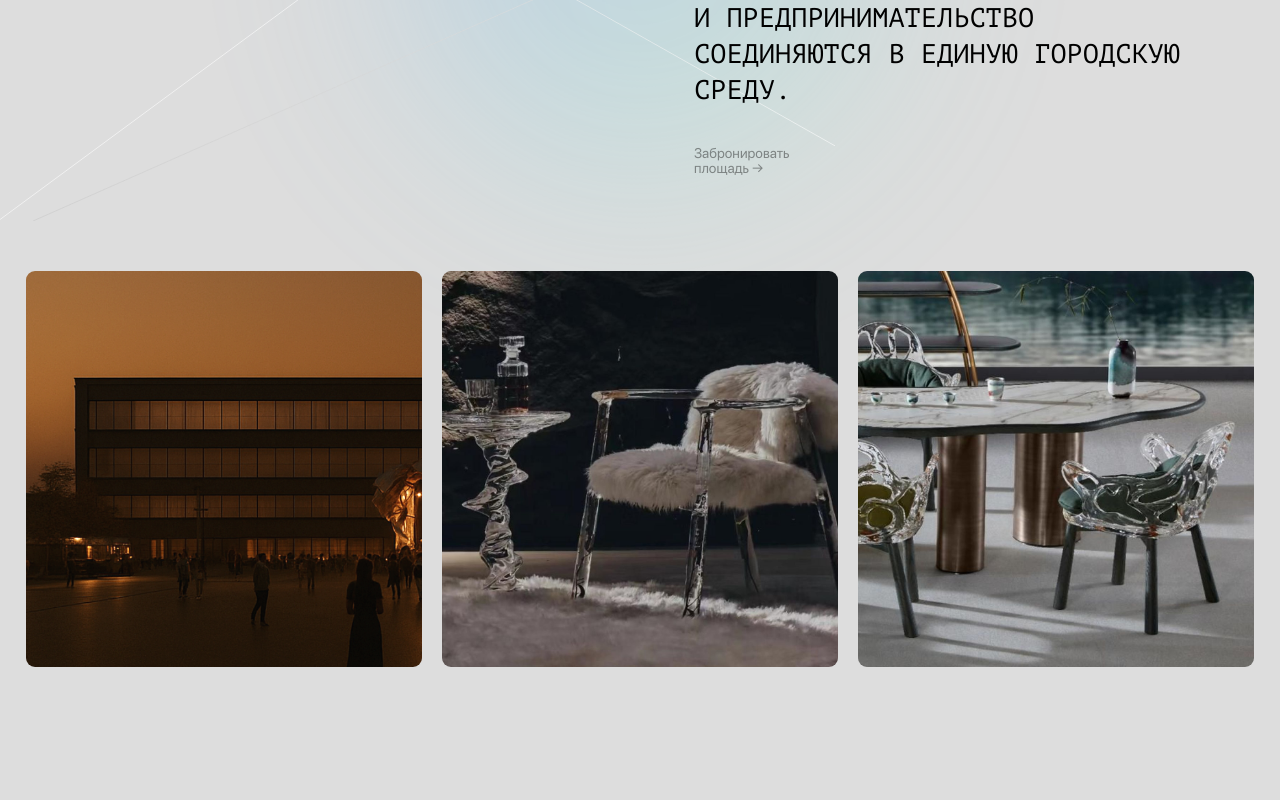
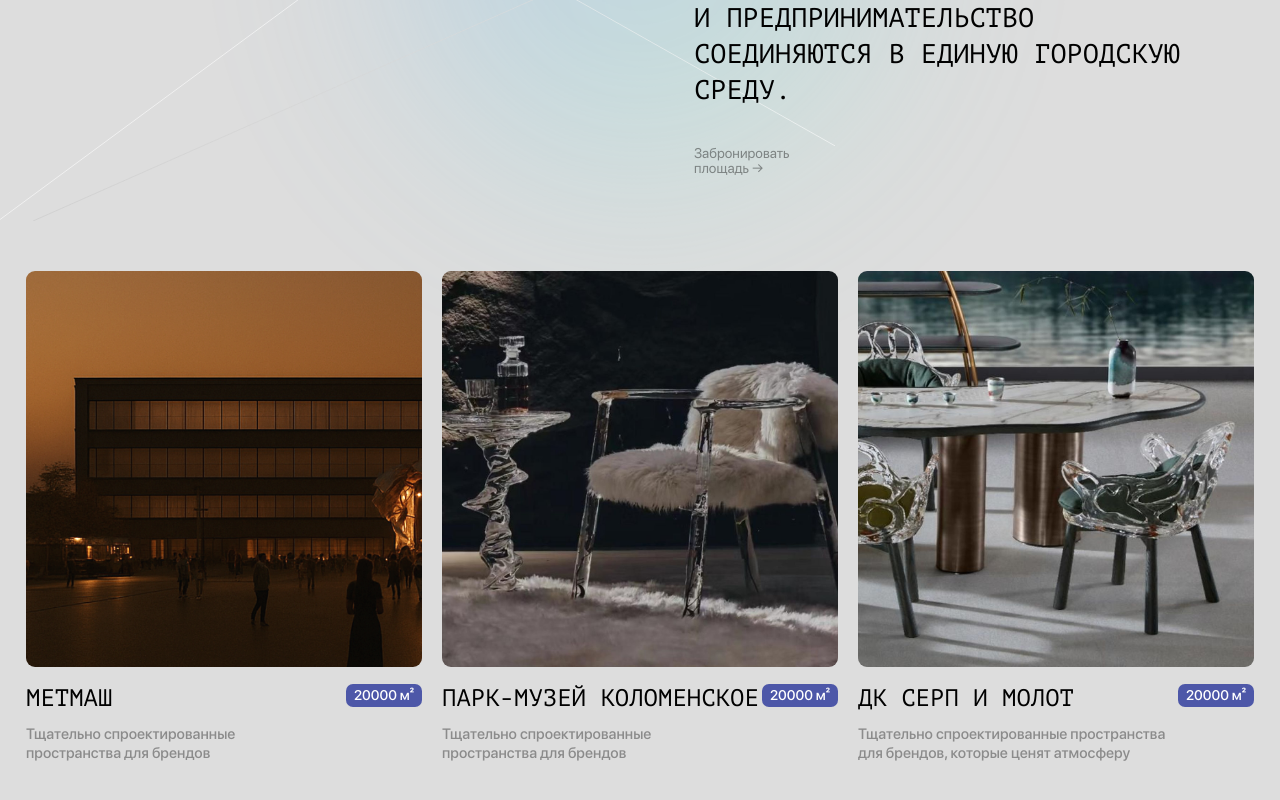
Before and after one commit to Imba-Sharik/nedvizka, a Next.js app: page / in a window 1280 px wide. Shown: the part 436-1236 px from the top of the page. Before the commit the page ends 1103 px from the top, so only its background shows below. Built offline with nearby package versions, Linux system fonts and the light colour scheme.

Commit message:
refactor: migrate hero and cards styles to Tailwind

```diff
--- a/src/app/globals.css
+++ b/src/app/globals.css
@@ -160,50 +160,7 @@ html::-webkit-scrollbar {
   border-radius: 50%;
 }
 
-.hero-content {
-  position: relative;
-  z-index: 20;
-  margin-top: 190px;
-}
 
-.hero-text {
-  color: rgba(0, 0, 0, 1);
-  font-family: var(--font-pt-mono);
-  font-size: 27px;
-  line-height: 36px;
-  font-weight: 500;
-  text-transform: uppercase;
-  white-space: pre-wrap;
-}
-
-@media (min-width: 1024px) {
-  .hero-text {
-    white-space: pre;
-  }
-}
-
-.hero-cta {
-  display: block;
-  margin-top: 38px;
-  opacity: 0.4;
-  color: rgba(0, 0, 0, 1);
-  font-family: var(--font-sf-pro-display);
-  font-size: 14px;
-  line-height: 15px;
-  font-weight: 400;
-  text-decoration: none;
-  white-space: pre;
-}
-
-@media (min-width: 1024px) {
-  .hero-content {
-    position: absolute;
-    top: max(18.96vw, 364px);
-    right: 7.8125vw;
-    width: auto;
-    margin-top: 0;
-  }
-}
 
 @layer base {
   * {
--- a/src/widgets/Cards/ui/Cards.tsx
+++ b/src/widgets/Cards/ui/Cards.tsx
@@ -1,35 +1,73 @@
 import Image from "next/image";
 import { Container } from "@/shared/ui";
 
-const images = [
-  { src: "/images/Mask3.png", alt: "ДК Серп и Молот" },
-  { src: "/images/Mask2.png", alt: "Парк-музей Коломенское" },
-  { src: "/images/Mask.png", alt: "Метмаш" },
+const cards = [
+  {
+    src: "/images/Mask3.png",
+    alt: "Метмаш",
+    name: "МЕТМАШ",
+    area: "20000 м²",
+    description: "Тщательно спроектированные пространства для брендов",
+    descriptionWidth: 247,
+  },
+  {
+    src: "/images/Mask2.png",
+    alt: "Парк-музей Коломенское",
+    name: "ПАРК-МУЗЕЙ КОЛОМЕНСКОЕ",
+    area: "20000 м²",
+    description: "Тщательно спроектированные пространства для брендов",
+    descriptionWidth: 247,
+  },
+  {
+    src: "/images/Mask.png",
+    alt: "ДК Серп и Молот",
+    name: "ДК СЕРП И МОЛОТ",
+    area: "20000 м²",
+    description: "Тщательно спроектированные пространства для брендов, которые ценят атмосферу",
+    descriptionWidth: 367,
+  },
 ];
 
 export function Cards() {
   return (
-    <Container className="relative z-20">
+    <Container className="relative z-20 pb-20 lg:pb-32">
       <div className="flex flex-col gap-5 lg:flex-row">
-        {images.map((img) => (
+        {cards.map((card) => (
+          <div key={card.src} style={{ flex: 1 }}>
+            {/* Image */}
             <div
-            key={img.src}
-            style={{
-              flex: 1,
-              aspectRatio: "1 / 1",
-              borderRadius: "9px",
-              backgroundColor: "rgba(216, 216, 216, 1)",
-              overflow: "hidden",
-              position: "relative",
-            }}
+              className="relative overflow-hidden rounded-[9px] bg-[rgba(216,216,216,1)]"
+              style={{ aspectRatio: "1 / 1" }}
             >
               <Image
-              src={img.src}
-              alt={img.alt}
+                src={card.src}
+                alt={card.alt}
                 fill
                 unoptimized
                 style={{ objectFit: "cover" }}
               />
+            </div>
+
+            {/* Meta row */}
+            <div className="flex items-start justify-between mt-4.25">
+              {/* Title + description */}
+              <div>
+                <span className="font-(family-name:--font-pt-mono) text-[24px] leading-7.25 font-normal uppercase text-black dark:text-white">
+                  {card.name}
+                </span>
+                <p
+                  className="mt-3 font-sans text-[15px] font-medium leading-4.75 text-black dark:text-white opacity-[0.37]"
+                  style={{ maxWidth: card.descriptionWidth }}
+                >
+                  {card.description}
+                </p>
+              </div>
+
+              {/* Badge */}
+              <span className="font-sans text-[14px] font-medium leading-4.75 text-white bg-[rgba(10,25,143,0.68)] rounded-[7px] px-2 py-0.5 whitespace-nowrap self-start">
+                {card.area}
+              </span>
+            </div>
           </div>
         ))}
       </div>
--- a/src/widgets/Hero/ui/Hero.tsx
+++ b/src/widgets/Hero/ui/Hero.tsx
@@ -62,11 +62,14 @@ export function Hero() {
       </div>
 
       {/* Hero content */}
-      <div className="hero-content px-4 lg:px-0">
-        <div className="hero-text">
+      <div className="relative z-20 mt-47.5 px-4 lg:px-0 lg:absolute lg:mt-0 lg:top-[max(18.96vw,364px)] lg:right-[7.8125vw]">
+        <div className="font-(family-name:--font-pt-mono) text-[27px] leading-9 font-medium uppercase whitespace-pre-wrap lg:whitespace-pre text-black dark:text-white">
           Формируем места,{"\n"}где эстетика, инфраструктура{"\n"}и предпринимательство{"\n"}соединяются в единую городскую{"\n"}среду.
         </div>
-        <a href="#" className="hero-cta">
+        <a
+          href="#"
+          className="block mt-9.5 opacity-40 dark:opacity-[0.37] font-sans text-[14px] leading-3.75 font-normal no-underline whitespace-pre text-black dark:text-white"
+        >
           Забронировать{"\n"}площадь →
         </a>
       </div>
```
Lines whose indentation alone changed are shown as unchanged.
